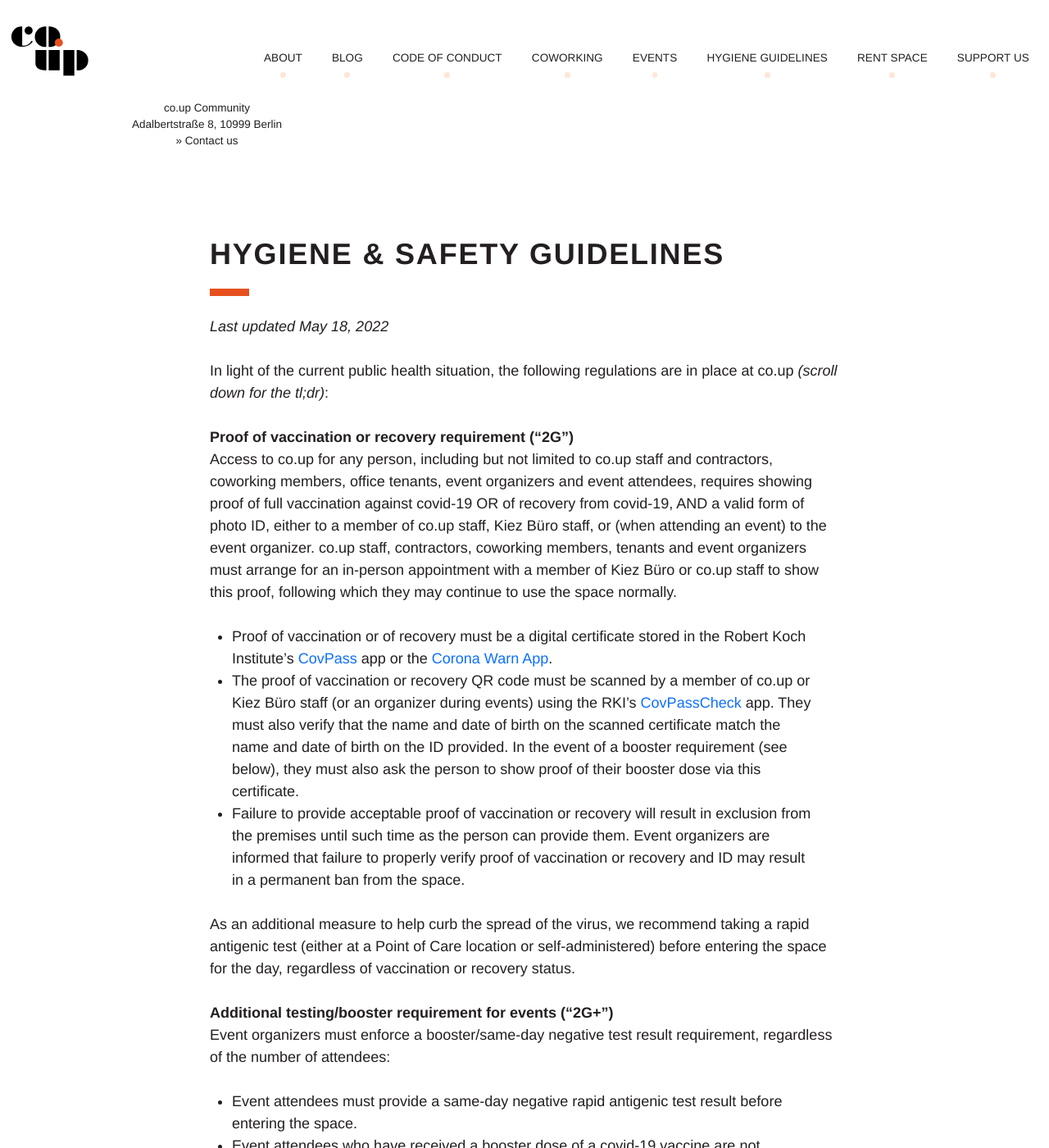
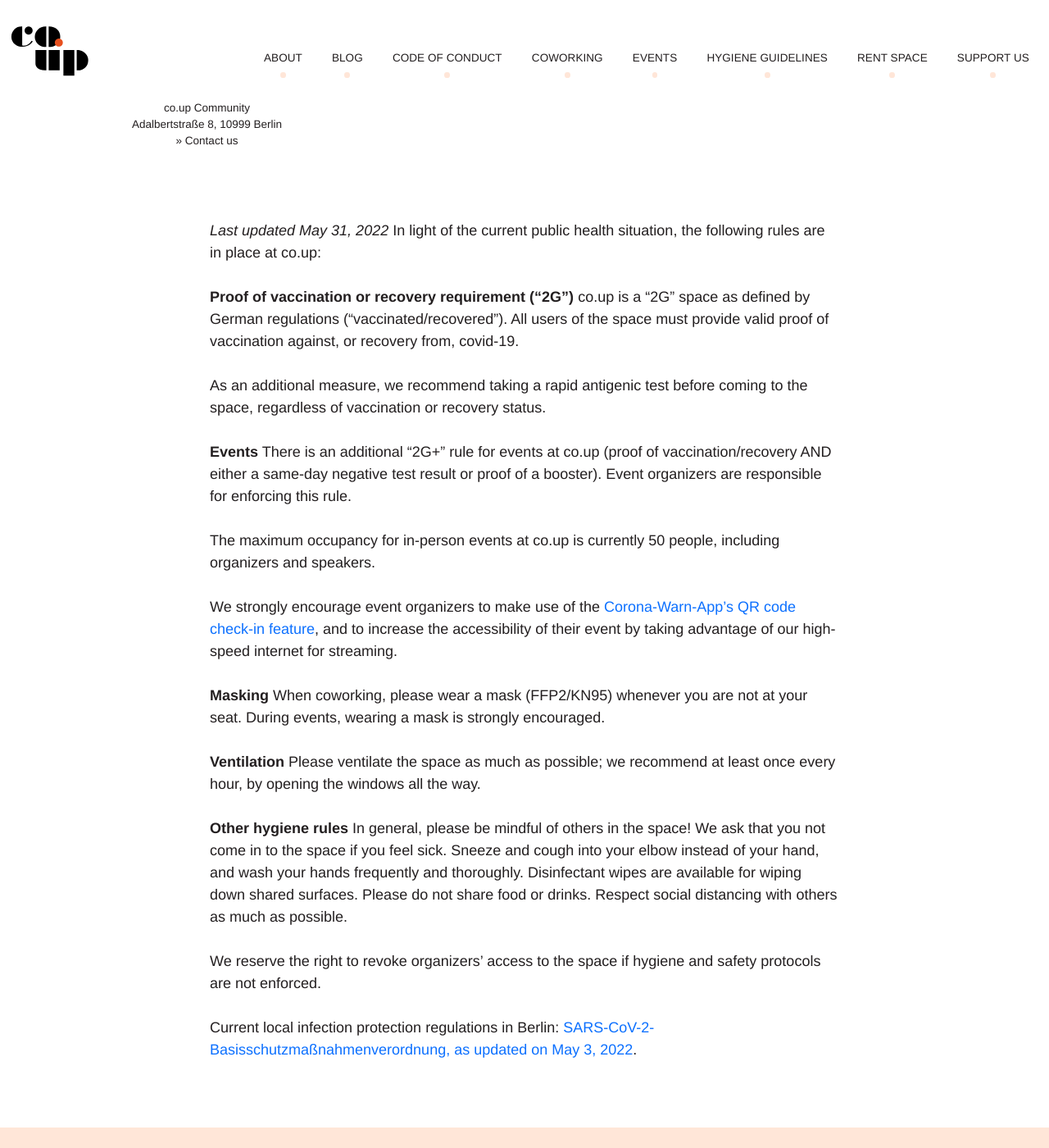
Before and after one commit to co-up/co-up.de, a Jekyll site: the page built from hygiene-safety-guidelines.md, in a window 1280 px wide and 1400 px high. Shown: the whole window at 82% size. Built offline with Jekyll 4.4.1, drawn with Linux system fonts in a browser that asks for light colours; our own code applies the rules of GitHub Pages for plain Markdown files; some of the changed text lies outside the part shown.

Commit message:
streamlined text

```diff
--- a/hygiene-safety-guidelines.md
+++ b/hygiene-safety-guidelines.md
@@ -1,59 +1,28 @@
----
-layout: default
-title: co.up hygiene and safety guidelines
----
+_Last updated May 31, 2022_
+In light of the current public health situation, the following rules are in place at co.up:
 
-<h1>
-  Hygiene & safety guidelines
-</h1>
+**Proof of vaccination or recovery requirement (“2G”)**
+co.up is a “2G” space as defined by German regulations (“vaccinated/recovered”). All users of the space must provide valid proof of vaccination against, or recovery from, covid-19.
 
-*Last updated May 18, 2022*
+As an additional measure, we recommend taking a rapid antigenic test before coming to the space, regardless of vaccination or recovery status.
 
-In light of the current public health situation, the following regulations are in place at co.up *(scroll down for the tl;dr)*:
+**Events**
+There is an additional “2G+” rule for events at co.up (proof of vaccination/recovery AND either a same-day negative test result or proof of a booster). Event organizers are responsible for enforcing this rule.
 
-**Proof of vaccination or recovery requirement (“2G”)** <br/>
-Access to co.up for any person, including but not limited to co.up staff and contractors, coworking members, office tenants, event organizers and event attendees, requires showing proof of full vaccination against covid-19 OR of recovery from covid-19, AND a valid form of photo ID, either to a member of co.up staff, Kiez Büro staff, or (when attending an event) to the event organizer. co.up staff, contractors, coworking members, tenants and event organizers must arrange for an in-person appointment with a member of Kiez Büro or co.up staff to show this proof, following which they may continue to use the space normally.
-- Proof of vaccination or of recovery must be a digital certificate stored in the Robert Koch Institute's [CovPass](https://digitaler-impfnachweis-app.de/) app or the [Corona Warn App](https://www.coronawarn.app/de/).
-- The proof of vaccination or recovery QR code must be scanned by a member of co.up or Kiez Büro staff (or an organizer during events) using the RKI's [CovPassCheck](https://digitaler-impfnachweis-app.de/covpasscheck-app/) app. They must also verify that the name and date of birth on the scanned certificate match the name and date of birth on the ID provided. In the event of a booster requirement (see below), they must also ask the person to show proof of their booster dose via this certificate.
-- Failure to provide acceptable proof of vaccination or recovery will result in exclusion from the premises until such time as the person can provide them. Event organizers are informed that failure to properly verify proof of vaccination or recovery and ID may result in a permanent ban from the space.
+The maximum occupancy for in-person events at co.up is currently 50 people, including organizers and speakers.
 
-As an additional measure to help curb the spread of the virus, we recommend taking a rapid antigenic test (either at a Point of Care location or self-administered) before entering the space for the day, regardless of vaccination or recovery status.
+We strongly encourage event organizers to make use of the [Corona-Warn-App’s QR code check-in feature](https://www.coronawarn.app/en/eventregistration/), and to increase the accessibility of their event by taking advantage of our high-speed internet for streaming.
 
-**Additional testing/booster requirement for events ("2G+")**<br/>
-Event organizers must enforce a booster/same-day negative test result requirement, regardless of the number of attendees:
-- Event attendees must provide a same-day negative rapid antigenic test result before entering the space.
-- Event attendees who have received a booster dose of a covid-19 vaccine are not required to provide a negative test result, and must instead provide digital proof that they have received this booster dose. However, we do encourage all attendees to get tested even if they are boosted.
-- We encourage attendees and organizers to get tested as close to the beginning of the event as possible.
+**Masking**
+When coworking, please wear a mask (FFP2/KN95) whenever you are not at your seat.
+During events, wearing a mask is strongly encouraged.
 
-**Maximum occupancy for events** <br/>
-The maximum occupancy for in-person events at co.up is currently 50 people, including organizers and speakers. We encourage organizers to increase the accessibility of their event by offering a hybrid option.
+**Ventilation**
+Please ventilate the space as much as possible; we recommend at least once every hour, by opening the windows all the way.
 
-**Contact tracing and documentation** <br/>
-Contact tracing documentation is not required for events; we do however strongly encourage event organizers to make use of the [Corona-Warn-App’s QR code check-in feature](https://www.coronawarn.app/en/eventregistration/).
+**Other hygiene rules**
+In general, please be mindful of others in the space! We ask that you not come in to the space if you feel sick. Sneeze and cough into your elbow instead of your hand, and wash your hands frequently and thoroughly. Disinfectant wipes are available for wiping down shared surfaces. Please do not share food or drinks. Respect social distancing with others as much as possible.
 
-**Masking** <br/>
-Wearing an FFP2/KN95 mask is mandatory for coworking when you are not at your seat. During public events, masking is not mandatory, but is strongly recommended.
+We reserve the right to revoke organizers’ access to the space if hygiene and safety protocols are not enforced.
 
-**Social distancing** <br/>
-We strongly recommend keeping a minimum distance of 1.5 meters between members of different households as much as possible.
-
-**Ventilation** <br/>
-Please ventilate the space as much as possible by opening the windows all the way. The space must be ventilated at least every hour for 5-10 minutes, even in colder weather.
-
-**Other hygiene rules** <br/>
-Occupants must respect sneeze-and-cough etiquette (into your elbow, not your hand) and wash their hands thoroughly after touching shared surfaces. Disinfect all shared surfaces frequently using the disinfectant wipes available in the kitchen. Please do not share food or drinks.
-
-**Limits to space use** <br/>
-The meeting room is reserved for co.up staff and coworkers, office tenants, and Kiez Büro staff, and may not be used for other events unless agreed upon beforehand with co.up management.
-
-The covid-19 pandemic continues to be a dynamically changing situation. We reserve the right to close co.up to the public at any time we deem necessary to help curb a rise in coronavirus infections, regardless of local or federal regulations concerning events and gatherings. Organizers of booked events will be given 48h notice by email when this is the case.
-
-Furthermore, we reserve the right to revoke organizers’ access to the space if the above hygiene and safety protocols are not enforced. This can take place on very short notice (i.e. <48h before the next scheduled event).
-
-Current local infection protection regulations: [SARS-CoV-2-Basisschutzmaßnahmenverordnung](https://www.berlin.de/corona/massnahmen/verordnung), as updated on March 29, 2022.
-
-**tl;dr** <br/>
-- co.up is a 2G space. People must show a CovPass digital certificate of vaccination OR recovery AND a valid photo ID to a member of co.up or Kiez Büro staff (or to an organizer if attending an event) before they can use the space. Failure to do so will lead to an exclusion from the premises until both documents can be provided.
-- Digital certificates must be scanned for validity by a member of co.up or Kiez Büro staff or an event organizer using the CovPassCheck app. They must also check that the name and date of birth on the certificate match those on the ID provided, and in the event of a booster requirement, verify that the certificate shows the person has received a booster dose within the last 3 months. Event organizers who fail to verify both documents risk a permanent ban from the space.
-- Maximum capacity for events is 50 people; a same-day negative antigenic rapid test result is required for attendees and organizers of events of any size, except for boosted attendees and organizers, who must show proof thereof; contact tracing documentation is not required for events, but we encourage use of the Corona-Warn-App check-in feature.
-- Wearing an FFP2/KN95 mask is mandatory for coworking unless you are at your seat, and is strongly recommended for events; maintaining a distance of 1.5m with members of other households is strongly encouraged; the space must be ventilated for 5-10 minutes every hour, even in cold weather.
+Current local infection protection regulations in Berlin: [SARS-CoV-2-Basisschutzmaßnahmenverordnung, as updated on May 3, 2022](https://www.berlin.de/corona/massnahmen/verordnung/).
```
